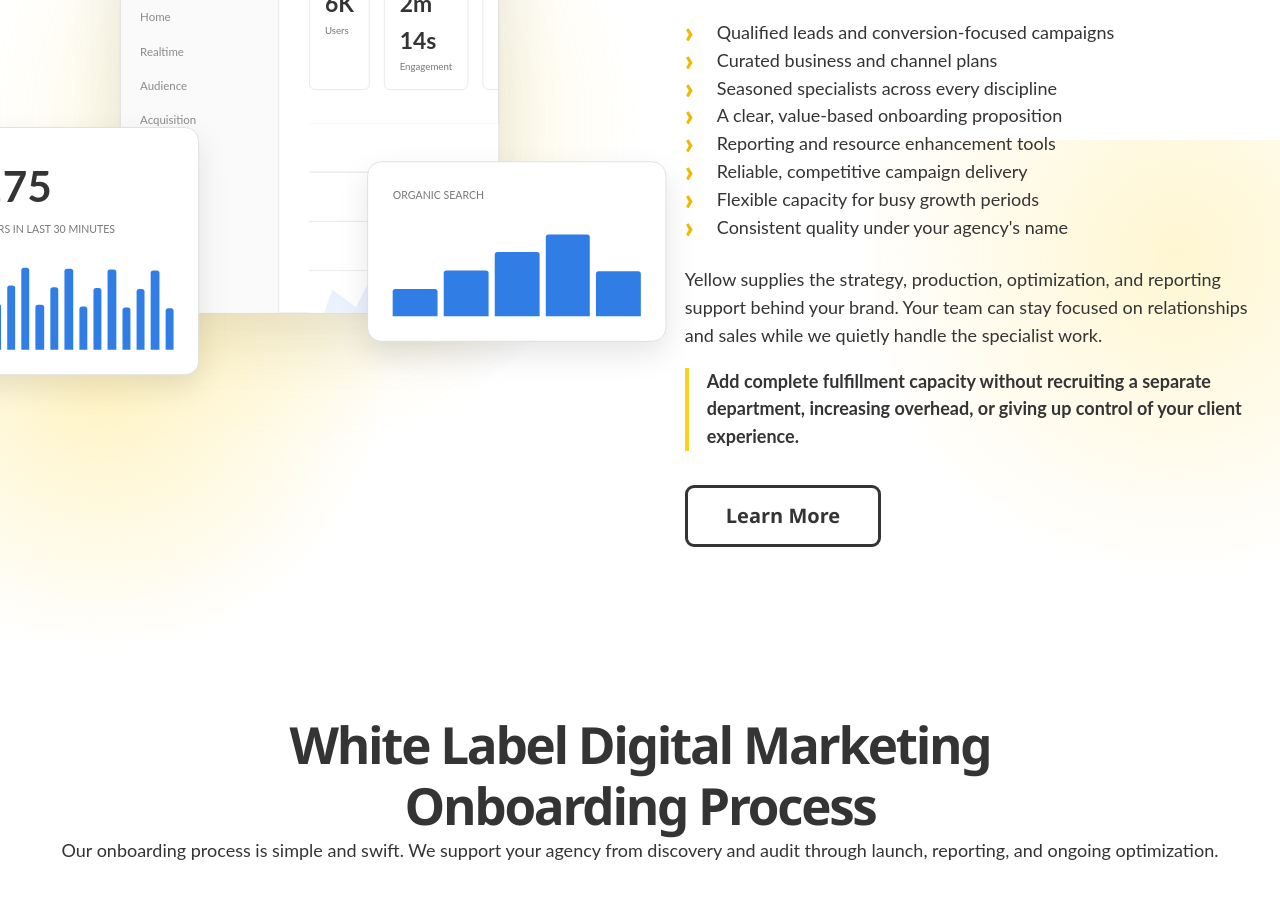
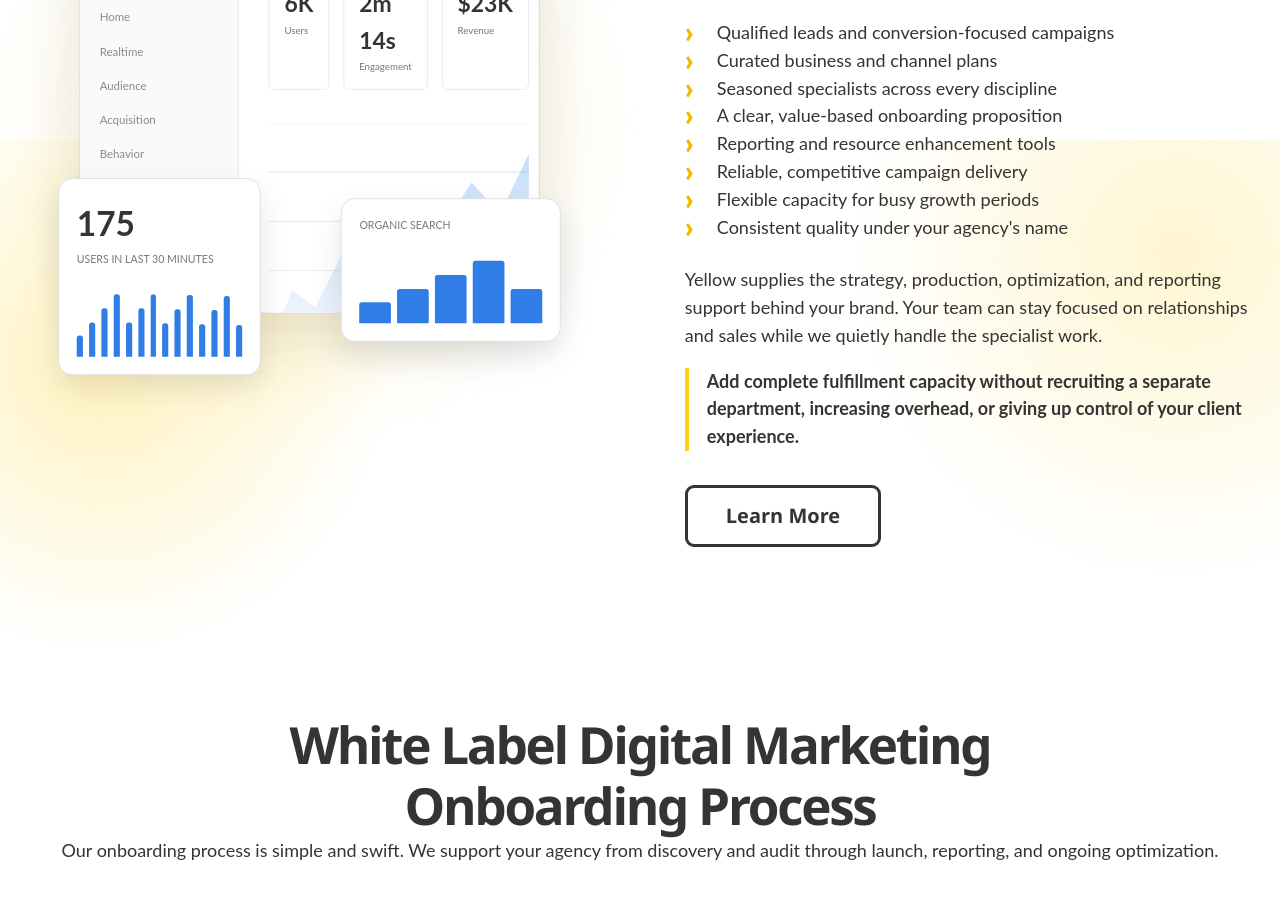
Before and after one commit to awaisbegin014/yellowAgency, a Next.js app: page / in a window 1280 px wide. Shown: the part 9460-10359 px from the top of the page. Built offline with nearby package versions, Linux system fonts and the light colour scheme.

Commit message:
fix: contain compact analytics cards

```diff
--- a/src/app/globals.css
+++ b/src/app/globals.css
@@ -869,7 +869,13 @@ body:has(.reference-home) .site-header { background: var(--site-yellow-glow); ba
 @keyframes hc-case-slide-right { from { opacity: 0; transform: translateX(34px); } to { opacity: 1; transform: translateX(0); } }
 
 .hc-small-business { padding-block: 90px; }
-.hc-small-business .hc-analytics { width: 100%; height: 580px; transform: scale(.88); }
+.hc-small-business .hc-analytics { width: 100%; height: 580px; transform: scale(.88); transform-origin: center; }
+.hc-small-business .hc-analytics__window { inset: 30px 24px 70px; }
+.hc-small-business .hc-analytics__float { padding: 20px; }
+.hc-small-business .hc-analytics__float--left { bottom: 0; left: 0; width: 230px; }
+.hc-small-business .hc-analytics__float--right { right: 0; bottom: 38px; width: 250px; }
+.hc-small-business .hc-analytics__float b { font-size: 38px; }
+.hc-small-business .hc-analytics__float .hc-bars { height: 84px; }
 .hc-small-business h2 { font-size: clamp(48px, 4vw, 74px); }
 .hc-small-business .hc-arrow-list { margin-block: 24px; }
 .hc-small-business__note { margin-top: 18px; padding-left: 18px; border-left: 4px solid var(--yellow); font-weight: 700; }
```
